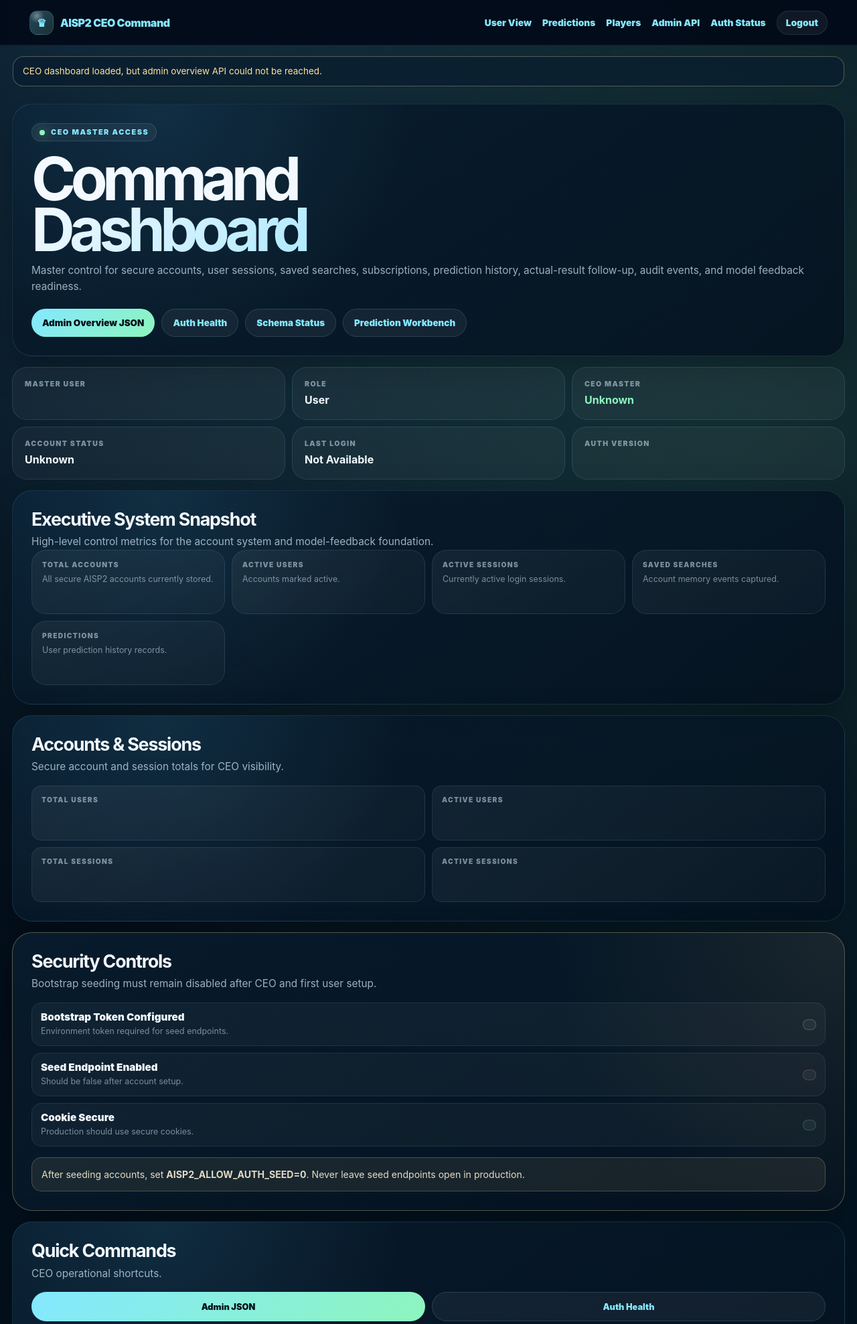
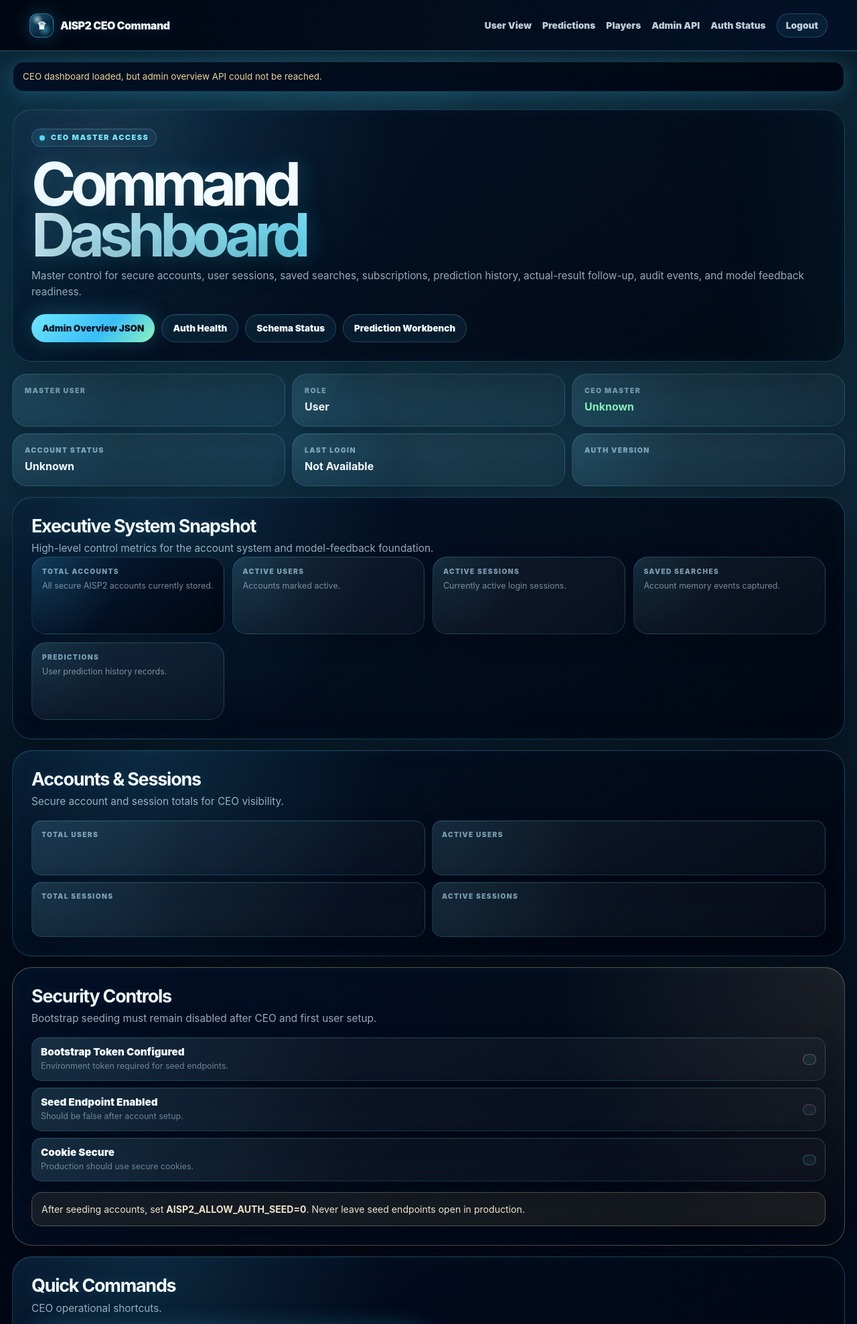
Before and after one commit to CodeDressing/AISP2_Baseball, a FastAPI app: template templates/admin_dashboard.html in a window 1280 px wide. Shown: the top 1977 px of the page at 67% size. Run offline with FastAPI, Linux system fonts and the light colour scheme; the template is opened without the code that fills it, so the values that code supplies are empty; parts of the project's set-up code (start-up, migrations or seed data) failed here and were passed over; some libraries are stand-ins or nearby versions.

Commit message:
Phase 13 Part 7.2 - 2026-07-17 01:53 - Add CEO-only neon baseball blue command theme

```diff
--- /dev/null
+++ b/static/css/ceo.css
@@ -0,0 +1,467 @@
+/* ============================================================
+   AISP2 BASEBALL INTELLIGENCE PLATFORM
+   FILE: static/css/ceo.css
+   PHASE: 13 PART 7.2
+   PURPOSE:
+   CEO-only neon baseball blue command theme.
+
+   Scope:
+   - This file is linked only from templates/admin_dashboard.html.
+   - The /ceo route is protected server-side.
+   - This theme is not loaded by public pages.
+   - This theme is not loaded by normal /account user dashboard.
+
+   Visual Direction:
+   - Deep darkmode
+   - Neon baseball blue
+   - Private command center
+   - Executive model-control dashboard
+   ============================================================ */
+
+
+/* ============================================================
+   SECTION 01 - CEO THEME TOKENS
+   ============================================================ */
+
+html[data-aisp2-page="admin-dashboard"] {
+    --ceo-black: #00040d;
+    --ceo-navy-0: #020817;
+    --ceo-navy-1: #031026;
+    --ceo-navy-2: #061b38;
+    --ceo-navy-3: #07264d;
+
+    --ceo-blue-0: #38bdf8;
+    --ceo-blue-1: #4dd8ff;
+    --ceo-blue-2: #73e8ff;
+    --ceo-blue-3: #b9f5ff;
+
+    --ceo-mint: #8df5bd;
+    --ceo-gold: #ffe29e;
+    --ceo-red: #ff8f8f;
+
+    --ceo-text-0: #f4fbff;
+    --ceo-text-1: rgba(230, 247, 255, 0.88);
+    --ceo-text-2: rgba(205, 231, 246, 0.72);
+    --ceo-text-3: rgba(185, 213, 232, 0.54);
+
+    --ceo-line-blue: rgba(77, 216, 255, 0.24);
+    --ceo-line-blue-strong: rgba(77, 216, 255, 0.46);
+    --ceo-line-mint: rgba(141, 245, 189, 0.26);
+
+    --ceo-glow-blue: 0 0 28px rgba(77, 216, 255, 0.24);
+    --ceo-glow-blue-strong: 0 0 48px rgba(77, 216, 255, 0.34);
+    --ceo-glow-mint: 0 0 34px rgba(141, 245, 189, 0.22);
+}
+
+
+/* ============================================================
+   SECTION 02 - CEO BACKGROUND SYSTEM
+   ============================================================ */
+
+html[data-aisp2-page="admin-dashboard"],
+html[data-aisp2-page="admin-dashboard"] body {
+    background: var(--ceo-black) !important;
+}
+
+html[data-aisp2-page="admin-dashboard"] body {
+    color: var(--ceo-text-0) !important;
+    background:
+        radial-gradient(circle at 12% 6%, rgba(56, 189, 248, 0.24), transparent 28%),
+        radial-gradient(circle at 86% 10%, rgba(77, 216, 255, 0.16), transparent 30%),
+        radial-gradient(circle at 50% 110%, rgba(141, 245, 189, 0.10), transparent 34%),
+        linear-gradient(145deg, #00040d 0%, #020817 38%, #031026 68%, #02050e 100%) !important;
+}
+
+html[data-aisp2-page="admin-dashboard"] body::before {
+    opacity: 0.72 !important;
+    background:
+        linear-gradient(90deg, rgba(77, 216, 255, 0.055) 1px, transparent 1px),
+        linear-gradient(0deg, rgba(77, 216, 255, 0.038) 1px, transparent 1px) !important;
+    background-size: 46px 46px !important;
+    mask-image: linear-gradient(to bottom, rgba(0,0,0,0.88), transparent 84%) !important;
+}
+
+html[data-aisp2-page="admin-dashboard"] body::after {
+    content: "";
+    position: fixed;
+    inset: 0;
+    pointer-events: none;
+    z-index: 1;
+    background:
+        linear-gradient(115deg, transparent 0%, rgba(77, 216, 255, 0.08) 44%, transparent 47%),
+        linear-gradient(245deg, transparent 0%, rgba(141, 245, 189, 0.045) 58%, transparent 61%);
+    mix-blend-mode: screen;
+    opacity: 0.42;
+}
+
+
+/* ============================================================
+   SECTION 03 - CEO TOP BAR
+   ============================================================ */
+
+html[data-aisp2-page="admin-dashboard"] .admin-topbar {
+    min-height: 76px !important;
+    background:
+        linear-gradient(90deg, rgba(0, 5, 16, 0.96), rgba(3, 16, 38, 0.92)) !important;
+    border-bottom: 1px solid var(--ceo-line-blue) !important;
+    box-shadow:
+        0 16px 50px rgba(0, 0, 0, 0.34),
+        0 1px 0 rgba(77, 216, 255, 0.18) !important;
+}
+
+html[data-aisp2-page="admin-dashboard"] .admin-brand {
+    color: var(--ceo-text-0) !important;
+    text-shadow: 0 0 22px rgba(77, 216, 255, 0.28) !important;
+}
+
+html[data-aisp2-page="admin-dashboard"] .brand-icon {
+    background:
+        radial-gradient(circle at 32% 24%, rgba(244, 251, 255, 0.62), transparent 24%),
+        radial-gradient(circle at 66% 70%, rgba(77, 216, 255, 0.48), transparent 34%),
+        linear-gradient(135deg, rgba(56, 189, 248, 0.45), rgba(2, 8, 23, 0.88)) !important;
+    border-color: var(--ceo-line-blue-strong) !important;
+    box-shadow: var(--ceo-glow-blue) !important;
+}
+
+html[data-aisp2-page="admin-dashboard"] .admin-nav a {
+    color: rgba(230, 247, 255, 0.82) !important;
+    transition:
+        color 160ms ease,
+        text-shadow 160ms ease,
+        transform 160ms ease !important;
+}
+
+html[data-aisp2-page="admin-dashboard"] .admin-nav a:hover {
+    color: var(--ceo-blue-2) !important;
+    text-shadow: 0 0 18px rgba(77, 216, 255, 0.46) !important;
+    transform: translateY(-1px) !important;
+}
+
+html[data-aisp2-page="admin-dashboard"] .logout-link {
+    border-color: rgba(77, 216, 255, 0.24) !important;
+    background: rgba(77, 216, 255, 0.075) !important;
+}
+
+
+/* ============================================================
+   SECTION 04 - CEO HERO COMMAND CENTER
+   ============================================================ */
+
+html[data-aisp2-page="admin-dashboard"] .admin-shell {
+    position: relative !important;
+    z-index: 3 !important;
+}
+
+html[data-aisp2-page="admin-dashboard"] .admin-hero {
+    gap: 18px !important;
+}
+
+html[data-aisp2-page="admin-dashboard"] .hero-main {
+    min-height: 330px !important;
+    border-color: var(--ceo-line-blue) !important;
+    background:
+        radial-gradient(circle at 18% 0%, rgba(77, 216, 255, 0.22), transparent 34%),
+        radial-gradient(circle at 86% 70%, rgba(141, 245, 189, 0.09), transparent 32%),
+        linear-gradient(145deg, rgba(3, 16, 38, 0.96), rgba(1, 6, 17, 0.94)) !important;
+    box-shadow:
+        var(--ceo-glow-blue),
+        0 30px 90px rgba(0, 0, 0, 0.42),
+        inset 0 1px 0 rgba(255, 255, 255, 0.06) !important;
+}
+
+html[data-aisp2-page="admin-dashboard"] .hero-main::before {
+    content: "";
+    position: absolute;
+    inset: 0;
+    pointer-events: none;
+    background:
+        linear-gradient(90deg, rgba(77,216,255,0.10), transparent 14%, transparent 86%, rgba(77,216,255,0.08)),
+        radial-gradient(circle at 10% 10%, rgba(255,255,255,0.09), transparent 18%);
+    opacity: 0.56;
+}
+
+html[data-aisp2-page="admin-dashboard"] .hero-title {
+    color: var(--ceo-text-0) !important;
+    text-shadow:
+        0 0 34px rgba(77, 216, 255, 0.26),
+        0 18px 40px rgba(0, 0, 0, 0.36) !important;
+}
+
+html[data-aisp2-page="admin-dashboard"] .hero-title span {
+    background:
+        linear-gradient(135deg, #f4fbff 0%, #73e8ff 44%, #38bdf8 66%, #8df5bd 100%) !important;
+    -webkit-background-clip: text !important;
+    background-clip: text !important;
+    color: transparent !important;
+}
+
+html[data-aisp2-page="admin-dashboard"] .section-copy {
+    color: var(--ceo-text-2) !important;
+}
+
+html[data-aisp2-page="admin-dashboard"] .eyebrow {
+    border-color: var(--ceo-line-blue) !important;
+    background: rgba(77, 216, 255, 0.075) !important;
+    color: var(--ceo-blue-2) !important;
+    box-shadow: inset 0 1px 0 rgba(255,255,255,0.07) !important;
+}
+
+html[data-aisp2-page="admin-dashboard"] .eyebrow-dot {
+    background: var(--ceo-blue-1) !important;
+    box-shadow: 0 0 20px rgba(77, 216, 255, 0.90) !important;
+}
+
+
+/* ============================================================
+   SECTION 05 - CEO PANELS AND CARDS
+   ============================================================ */
+
+html[data-aisp2-page="admin-dashboard"] .panel {
+    position: relative !important;
+    border-color: var(--ceo-line-blue) !important;
+    background:
+        radial-gradient(circle at 16% 0%, rgba(77, 216, 255, 0.13), transparent 34%),
+        linear-gradient(145deg, rgba(3, 16, 38, 0.92), rgba(1, 6, 17, 0.91)) !important;
+    box-shadow:
+        0 22px 70px rgba(0, 0, 0, 0.34),
+        inset 0 1px 0 rgba(255,255,255,0.05) !important;
+}
+
+html[data-aisp2-page="admin-dashboard"] .panel::after {
+    content: "";
+    position: absolute;
+    inset: 0;
+    pointer-events: none;
+    border-radius: inherit;
+    box-shadow: inset 0 0 32px rgba(77, 216, 255, 0.035);
+}
+
+html[data-aisp2-page="admin-dashboard"] .identity-card,
+html[data-aisp2-page="admin-dashboard"] .metric-card,
+html[data-aisp2-page="admin-dashboard"] .executive-card,
+html[data-aisp2-page="admin-dashboard"] .command-row,
+html[data-aisp2-page="admin-dashboard"] .pipeline-step,
+html[data-aisp2-page="admin-dashboard"] .readiness-chip {
+    border-color: rgba(77, 216, 255, 0.19) !important;
+    background:
+        radial-gradient(circle at 0% 0%, rgba(77, 216, 255, 0.10), transparent 40%),
+        linear-gradient(145deg, rgba(255,255,255,0.055), rgba(255,255,255,0.025)) !important;
+    box-shadow:
+        inset 0 1px 0 rgba(255,255,255,0.055),
+        0 12px 32px rgba(0,0,0,0.20) !important;
+}
+
+html[data-aisp2-page="admin-dashboard"] .identity-card:hover,
+html[data-aisp2-page="admin-dashboard"] .metric-card:hover,
+html[data-aisp2-page="admin-dashboard"] .executive-card:hover,
+html[data-aisp2-page="admin-dashboard"] .command-row:hover,
+html[data-aisp2-page="admin-dashboard"] .pipeline-step:hover {
+    border-color: rgba(77, 216, 255, 0.36) !important;
+    box-shadow:
+        var(--ceo-glow-blue),
+        inset 0 1px 0 rgba(255,255,255,0.07) !important;
+}
+
+html[data-aisp2-page="admin-dashboard"] .section-title {
+    color: var(--ceo-text-0) !important;
+    text-shadow: 0 0 20px rgba(77,216,255,0.16) !important;
+}
+
+html[data-aisp2-page="admin-dashboard"] .identity-card span,
+html[data-aisp2-page="admin-dashboard"] .metric-card span,
+html[data-aisp2-page="admin-dashboard"] .executive-card span,
+html[data-aisp2-page="admin-dashboard"] .readiness-chip span {
+    color: rgba(185, 229, 249, 0.62) !important;
+}
+
+html[data-aisp2-page="admin-dashboard"] .identity-card strong,
+html[data-aisp2-page="admin-dashboard"] .metric-card strong,
+html[data-aisp2-page="admin-dashboard"] .executive-card strong,
+html[data-aisp2-page="admin-dashboard"] .readiness-chip strong {
+    color: var(--ceo-text-0) !important;
+}
+
+html[data-aisp2-page="admin-dashboard"] .identity-card.good strong,
+html[data-aisp2-page="admin-dashboard"] .metric-card.good strong,
+html[data-aisp2-page="admin-dashboard"] .executive-card.good strong {
+    color: var(--ceo-mint) !important;
+    text-shadow: var(--ceo-glow-mint) !important;
+}
+
+html[data-aisp2-page="admin-dashboard"] .metric-card.info strong,
+html[data-aisp2-page="admin-dashboard"] .executive-card.info strong {
+    color: var(--ceo-blue-2) !important;
+    text-shadow: var(--ceo-glow-blue) !important;
+}
+
+html[data-aisp2-page="admin-dashboard"] .metric-card.warn strong,
+html[data-aisp2-page="admin-dashboard"] .executive-card.warn strong,
+html[data-aisp2-page="admin-dashboard"] .identity-card.warn strong {
+    color: var(--ceo-gold) !important;
+}
+
+
+/* ============================================================
+   SECTION 06 - CEO BUTTONS AND STATUS PILLS
+   ============================================================ */
+
+html[data-aisp2-page="admin-dashboard"] .hero-button,
+html[data-aisp2-page="admin-dashboard"] .admin-button {
+    border-color: rgba(77, 216, 255, 0.24) !important;
+    background: rgba(77, 216, 255, 0.075) !important;
+    color: var(--ceo-text-0) !important;
+    box-shadow: inset 0 1px 0 rgba(255,255,255,0.055) !important;
+}
+
+html[data-aisp2-page="admin-dashboard"] .hero-button:hover,
+html[data-aisp2-page="admin-dashboard"] .admin-button:hover {
+    transform: translateY(-1px) !important;
+    border-color: rgba(77, 216, 255, 0.48) !important;
+    color: var(--ceo-blue-2) !important;
+    box-shadow: var(--ceo-glow-blue) !important;
+}
+
+html[data-aisp2-page="admin-dashboard"] .hero-button.primary,
+html[data-aisp2-page="admin-dashboard"] .admin-button.primary {
+    color: #00101d !important;
+    border: 0 !important;
+    background:
+        linear-gradient(135deg, var(--ceo-blue-2), var(--ceo-blue-0) 58%, var(--ceo-mint)) !important;
+    box-shadow:
+        0 0 34px rgba(77, 216, 255, 0.24),
+        0 18px 48px rgba(0, 0, 0, 0.34) !important;
+}
+
+html[data-aisp2-page="admin-dashboard"] .status-pill {
+    border-color: rgba(77, 216, 255, 0.22) !important;
+    background: rgba(77, 216, 255, 0.07) !important;
+    color: var(--ceo-blue-2) !important;
+}
+
+html[data-aisp2-page="admin-dashboard"] .status-pill.good {
+    border-color: rgba(141, 245, 189, 0.27) !important;
+    color: var(--ceo-mint) !important;
+}
+
+html[data-aisp2-page="admin-dashboard"] .status-pill.warn {
+    border-color: rgba(255, 226, 158, 0.27) !important;
+    color: var(--ceo-gold) !important;
+}
+
+html[data-aisp2-page="admin-dashboard"] .status-pill.danger {
+    border-color: rgba(255, 143, 143, 0.27) !important;
+    color: var(--ceo-red) !important;
+}
+
+
+/* ============================================================
+   SECTION 07 - CEO EXECUTIVE SNAPSHOT
+   ============================================================ */
+
+html[data-aisp2-page="admin-dashboard"] .executive-grid {
+    gap: 12px !important;
+}
+
+html[data-aisp2-page="admin-dashboard"] .executive-card {
+    min-height: 116px !important;
+}
+
+html[data-aisp2-page="admin-dashboard"] .executive-card strong {
+    font-size: clamp(1.7rem, 3vw, 3.2rem) !important;
+}
+
+html[data-aisp2-page="admin-dashboard"] .executive-card.large {
+    background:
+        radial-gradient(circle at 0% 0%, rgba(77, 216, 255, 0.18), transparent 45%),
+        linear-gradient(145deg, rgba(6, 27, 56, 0.84), rgba(1, 6, 17, 0.92)) !important;
+}
+
+
+/* ============================================================
+   SECTION 08 - CEO PIPELINE
+   ============================================================ */
+
+html[data-aisp2-page="admin-dashboard"] .pipeline-index {
+    border-color: rgba(77, 216, 255, 0.30) !important;
+    background: rgba(77, 216, 255, 0.10) !important;
+    color: var(--ceo-blue-2) !important;
+    box-shadow: inset 0 1px 0 rgba(255,255,255,0.06) !important;
+}
+
+html[data-aisp2-page="admin-dashboard"] .pipeline-title,
+html[data-aisp2-page="admin-dashboard"] .command-title {
+    color: var(--ceo-text-0) !important;
+}
+
+html[data-aisp2-page="admin-dashboard"] .pipeline-meta,
+html[data-aisp2-page="admin-dashboard"] .command-meta {
+    color: var(--ceo-text-3) !important;
+}
+
+
+/* ============================================================
+   SECTION 09 - CEO SECURITY PANEL
+   ============================================================ */
+
+html[data-aisp2-page="admin-dashboard"] .security-panel {
+    border-color: rgba(255, 226, 158, 0.30) !important;
+    background:
+        radial-gradient(circle at 100% 0%, rgba(255, 226, 158, 0.10), transparent 34%),
+        linear-gradient(145deg, rgba(3, 16, 38, 0.92), rgba(1, 6, 17, 0.92)) !important;
+}
+
+html[data-aisp2-page="admin-dashboard"] .security-warning {
+    border-color: rgba(255, 226, 158, 0.28) !important;
+    background: rgba(255, 226, 158, 0.08) !important;
+    color: rgba(255, 244, 216, 0.92) !important;
+}
+
+
+/* ============================================================
+   SECTION 10 - CEO RUNTIME DIAGNOSTICS
+   ============================================================ */
+
+html[data-aisp2-page="admin-dashboard"] [data-account-runtime-banner] {
+    background:
+        linear-gradient(145deg, rgba(3, 16, 38, 0.92), rgba(1, 6, 17, 0.92)) !important;
+    border-color: rgba(77, 216, 255, 0.24) !important;
+    box-shadow: var(--ceo-glow-blue) !important;
+}
+
+html[data-aisp2-page="admin-dashboard"] [data-account-diagnostics-panel] {
+    border-color: rgba(77, 216, 255, 0.20) !important;
+}
+
+
+/* ============================================================
+   SECTION 11 - CEO RESPONSIVE POLISH
+   ============================================================ */
+
+@media (max-width: 1320px) {
+    html[data-aisp2-page="admin-dashboard"] .hero-side {
+        grid-template-columns: repeat(3, minmax(0, 1fr)) !important;
+    }
+}
+
+@media (max-width: 760px) {
+    html[data-aisp2-page="admin-dashboard"] .admin-topbar {
+        min-height: auto !important;
+    }
+
+    html[data-aisp2-page="admin-dashboard"] .hero-title {
+        font-size: clamp(3rem, 17vw, 5.2rem) !important;
+    }
+
+    html[data-aisp2-page="admin-dashboard"] .hero-side {
+        grid-template-columns: 1fr !important;
+    }
+}
+
+
+/* ============================================================
+   SECTION 12 - CEO THEME COMPLETION MARKER
+   ============================================================ */
+
+.ceo-neon-baseball-blue-theme-phase-13-part-7-2 {
+    display: none;
+}
--- a/templates/admin_dashboard.html
+++ b/templates/admin_dashboard.html
@@ -20,6 +20,7 @@
     <meta charset="utf-8">
     <meta name="viewport" content="width=device-width, initial-scale=1">
     <title>AISP2 CEO Command Dashboard</title>
+    <link rel="stylesheet" href="/static/css/ceo.css">
     <link rel="stylesheet" href="/static/css/auth.css">
     <meta name="description" content="Protected AISP2 CEO dashboard for account administration, prediction ledger oversight, model feedback readiness, and system health.">
     <meta name="robots" content="noindex,nofollow,noarchive">
```
